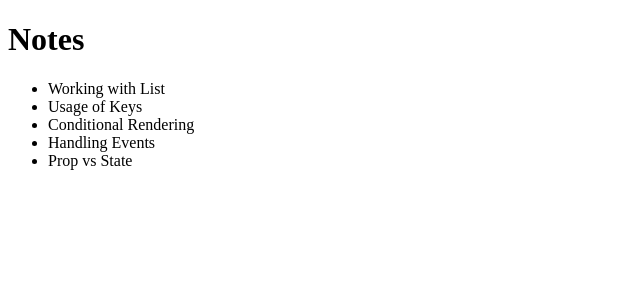
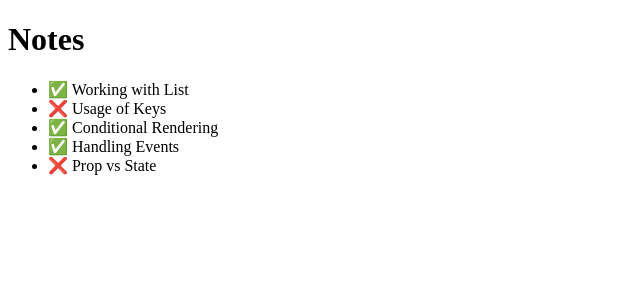
Before and after one commit to Seenu1702/myprofile, a React (Vite) app: page / in a window 1280 px wide. Shown: the top 300 px of the page, without its empty margins (0-640 px from the left). Built offline with nearby package versions, Linux system fonts and the light colour scheme.

Commit message:
conditional rendering uusing if

```diff
--- a/src/Components/Note.jsx
+++ b/src/Components/Note.jsx
@@ -1,7 +1,13 @@
+/* eslint-disable react/prop-types */
 function Note({note}) {
+  if(note.important) {
     return(
-      <li> { note.content } </li>
+      <li> ✅ { note.content } </li>
     )
+  }
+  return(
+    <li> ❌ { note.content } </li>
+  )
   }
 
 export default Note
```
